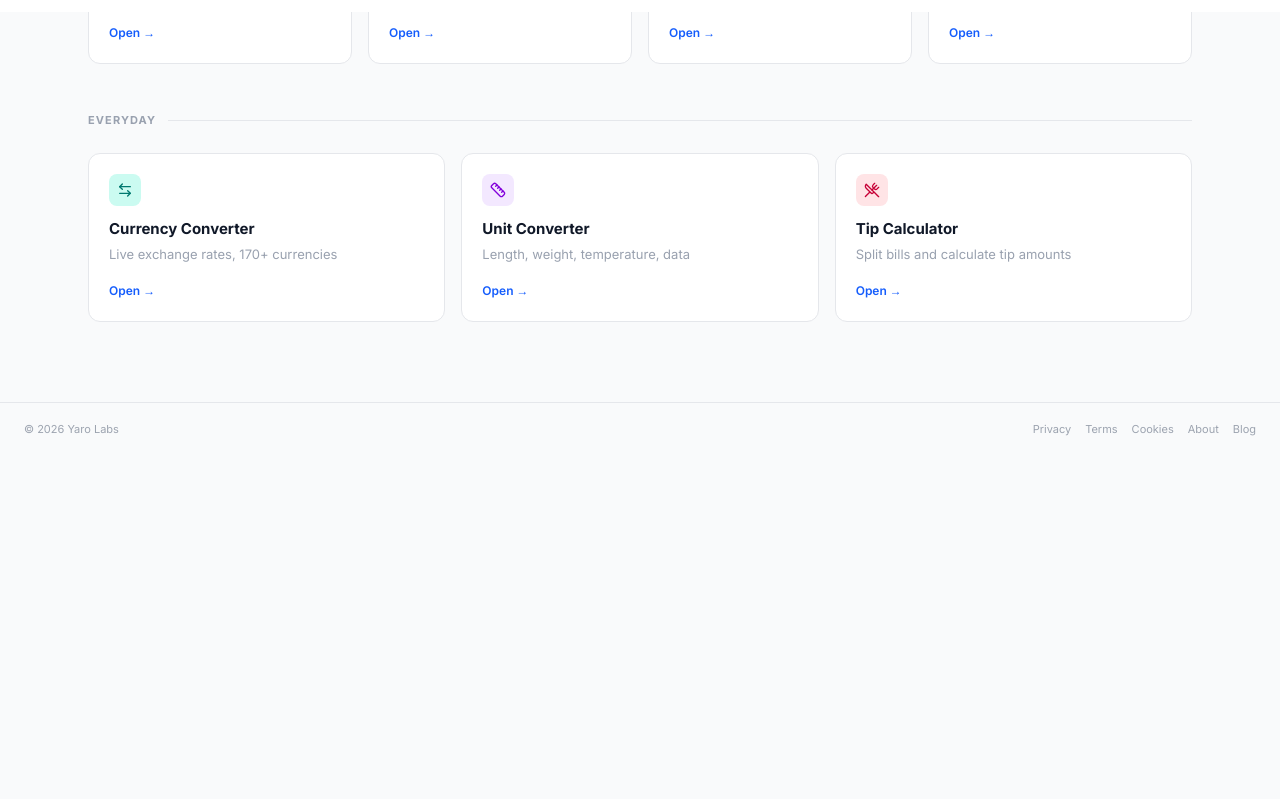
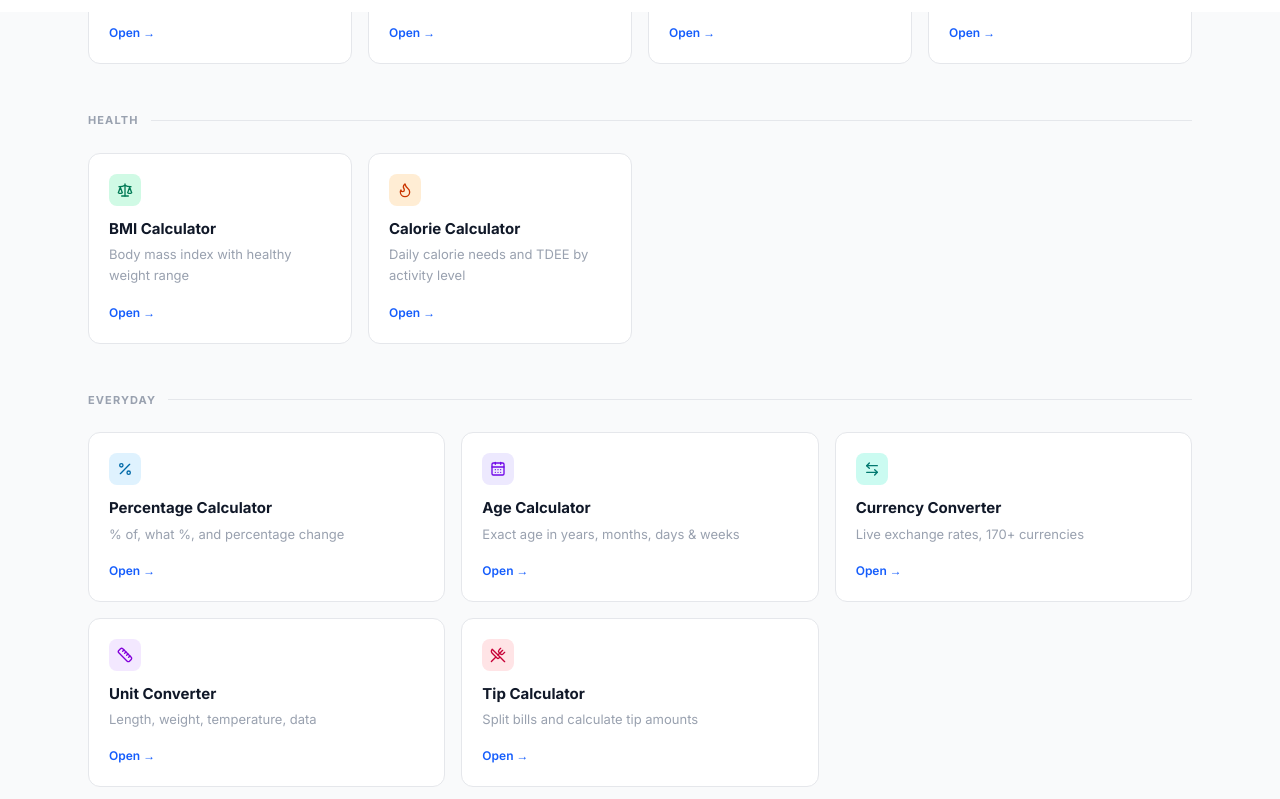
Before and after one commit to yarosheptab/calckit, a Next.js app: page / in a window 1280 px wide. Shown: the part 788-1587 px from the top of the page. Before the commit the page ends 1242 px from the top, so only its background shows below. Built offline with nearby package versions, Linux system fonts and the light colour scheme.

Commit message:
feat: register BMI, calorie, percentage, age calculators on homepage

```diff
--- a/app/page.tsx
+++ b/app/page.tsx
@@ -1,75 +1,6 @@
 import Link from 'next/link'
-import type { LucideIcon } from 'lucide-react'
-import { Home, TrendingUp, BarChart2, Receipt, ArrowLeftRight, Ruler, UtensilsCrossed } from 'lucide-react'
 import { HeroWidget } from './_components/HeroWidget'
-
-const FINANCE_TOOLS = [
-  {
-    name: 'Mortgage Calculator',
-    desc: 'Monthly payment, total interest & amortization',
-    href: '/mortgage',
-    icon: Home,
-    iconBg: 'bg-blue-100',
-    iconColor: 'text-blue-700',
-  },
-  {
-    name: 'Compound Interest',
-    desc: 'Future value with compounding and contributions',
-    href: '/compound-interest',
-    icon: TrendingUp,
-    iconBg: 'bg-green-100',
-    iconColor: 'text-green-700',
-  },
-  {
-    name: 'ROI Calculator',
-    desc: 'Return on investment and annualized return',
-    href: '/roi',
-    icon: BarChart2,
-    iconBg: 'bg-indigo-100',
-    iconColor: 'text-indigo-700',
-  },
-  {
-    name: 'Tax Estimator',
-    desc: 'Federal income tax and take-home pay',
-    href: '/tax',
-    icon: Receipt,
-    iconBg: 'bg-amber-100',
-    iconColor: 'text-amber-700',
-  },
-]
-
-const EVERYDAY_TOOLS = [
-  {
-    name: 'Currency Converter',
-    desc: 'Live exchange rates, 170+ currencies',
-    href: '/currency',
-    icon: ArrowLeftRight,
-    iconBg: 'bg-teal-100',
-    iconColor: 'text-teal-700',
-  },
-  {
-    name: 'Unit Converter',
-    desc: 'Length, weight, temperature, data',
-    href: '/unit-converter',
-    icon: Ruler,
-    iconBg: 'bg-purple-100',
-    iconColor: 'text-purple-700',
-  },
-  {
-    name: 'Tip Calculator',
-    desc: 'Split bills and calculate tip amounts',
-    href: '/tip',
-    icon: UtensilsCrossed,
-    iconBg: 'bg-rose-100',
-    iconColor: 'text-rose-700',
-  },
-]
-
-interface Tool {
-  name: string; desc: string; href: string
-  icon: LucideIcon
-  iconBg: string; iconColor: string
-}
+import { FINANCE_TOOLS, HEALTH_TOOLS, EVERYDAY_TOOLS, type Tool } from '@/lib/tools'
 
 function ToolCard({ tool }: { tool: Tool }) {
   const Icon = tool.icon
@@ -126,6 +57,14 @@ export default function HomePage() {
         </div>
 
         <div className="flex items-center gap-3 mb-6">
+          <span className="text-[11px] font-bold uppercase tracking-widest text-gray-400">Health</span>
+          <div className="flex-1 h-px bg-gray-200" />
+        </div>
+        <div className="grid grid-cols-1 sm:grid-cols-2 lg:grid-cols-4 gap-4 mb-12">
+          {HEALTH_TOOLS.map(t => <ToolCard key={t.href} tool={t} />)}
+        </div>
+
+        <div className="flex items-center gap-3 mb-6">
           <span className="text-[11px] font-bold uppercase tracking-widest text-gray-400">Everyday</span>
           <div className="flex-1 h-px bg-gray-200" />
         </div>
--- /dev/null
+++ b/lib/tools.ts
@@ -0,0 +1,110 @@
+import { Home, TrendingUp, BarChart2, Receipt, ArrowLeftRight, Ruler, UtensilsCrossed, Scale, Percent, Flame, CalendarDays } from 'lucide-react'
+import type { LucideIcon } from 'lucide-react'
+
+export interface Tool {
+  name: string
+  desc: string
+  href: string
+  icon: LucideIcon
+  iconBg: string
+  iconColor: string
+}
+
+export const FINANCE_TOOLS: Tool[] = [
+  {
+    name: 'Mortgage Calculator',
+    desc: 'Monthly payment, total interest & amortization',
+    href: '/mortgage',
+    icon: Home,
+    iconBg: 'bg-blue-100',
+    iconColor: 'text-blue-700',
+  },
+  {
+    name: 'Compound Interest',
+    desc: 'Future value with compounding and contributions',
+    href: '/compound-interest',
+    icon: TrendingUp,
+    iconBg: 'bg-green-100',
+    iconColor: 'text-green-700',
+  },
+  {
+    name: 'ROI Calculator',
+    desc: 'Return on investment and annualized return',
+    href: '/roi',
+    icon: BarChart2,
+    iconBg: 'bg-indigo-100',
+    iconColor: 'text-indigo-700',
+  },
+  {
+    name: 'Tax Estimator',
+    desc: 'Federal income tax and take-home pay',
+    href: '/tax',
+    icon: Receipt,
+    iconBg: 'bg-amber-100',
+    iconColor: 'text-amber-700',
+  },
+]
+
+export const HEALTH_TOOLS: Tool[] = [
+  {
+    name: 'BMI Calculator',
+    desc: 'Body mass index with healthy weight range',
+    href: '/bmi',
+    icon: Scale,
+    iconBg: 'bg-emerald-100',
+    iconColor: 'text-emerald-700',
+  },
+  {
+    name: 'Calorie Calculator',
+    desc: 'Daily calorie needs and TDEE by activity level',
+    href: '/calorie',
+    icon: Flame,
+    iconBg: 'bg-orange-100',
+    iconColor: 'text-orange-700',
+  },
+]
+
+export const EVERYDAY_TOOLS: Tool[] = [
+  {
+    name: 'Percentage Calculator',
+    desc: '% of, what %, and percentage change',
+    href: '/percentage',
+    icon: Percent,
+    iconBg: 'bg-sky-100',
+    iconColor: 'text-sky-700',
+  },
+  {
+    name: 'Age Calculator',
+    desc: 'Exact age in years, months, days & weeks',
+    href: '/age',
+    icon: CalendarDays,
+    iconBg: 'bg-violet-100',
+    iconColor: 'text-violet-700',
+  },
+  {
+    name: 'Currency Converter',
+    desc: 'Live exchange rates, 170+ currencies',
+    href: '/currency',
+    icon: ArrowLeftRight,
+    iconBg: 'bg-teal-100',
+    iconColor: 'text-teal-700',
+  },
+  {
+    name: 'Unit Converter',
+    desc: 'Length, weight, temperature, data',
+    href: '/unit-converter',
+    icon: Ruler,
+    iconBg: 'bg-purple-100',
+    iconColor: 'text-purple-700',
+  },
+  {
+    name: 'Tip Calculator',
+    desc: 'Split bills and calculate tip amounts',
+    href: '/tip',
+    icon: UtensilsCrossed,
+    iconBg: 'bg-rose-100',
+    iconColor: 'text-rose-700',
+  },
+]
+
+export const ALL_TOOLS = [...FINANCE_TOOLS, ...HEALTH_TOOLS, ...EVERYDAY_TOOLS]
```
